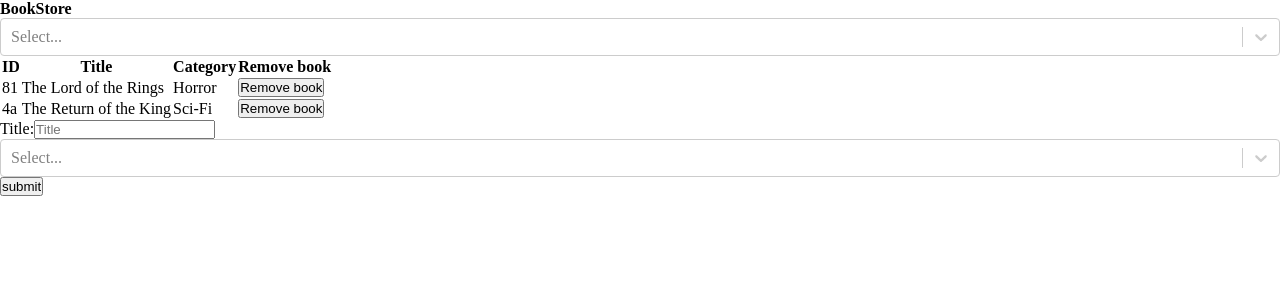
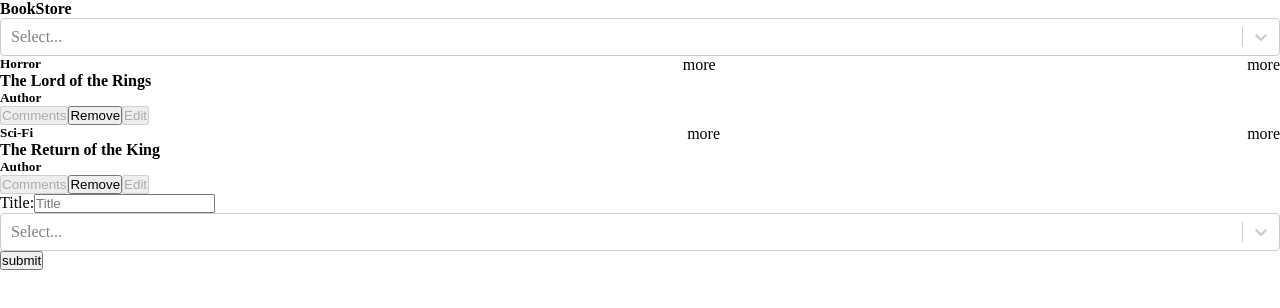
Before and after one commit to sergiocortessat/Redux_Bookstore, a React (Create React App) app: page / in a window 1280 px wide. Shown: the top 308 px of the page. Built offline with nearby package versions, Linux system fonts and the light colour scheme.

Commit message:
Add navbar and initial style

```diff
--- /dev/null
+++ b/src/CSS/BookList.scss
@@ -0,0 +1,10 @@
+.book-list {
+  display: flex;
+  flex-direction: column;
+}
+
+.book-item {
+  display: flex;
+  flex-direction: row;
+  justify-content: space-between;
+}
--- a/src/Components/Book.js
+++ b/src/Components/Book.js
@@ -2,12 +2,25 @@
 import PropTypes from 'prop-types';
 
 const Book = ({ book, handleRemoveBook }) => (
-  <tr>
-    <td>{book.id.substring(0, 2)}</td>
-    <td>{book.title}</td>
-    <td>{book.category}</td>
-    <td><button type="button" onClick={() => handleRemoveBook(book)}>Remove book </button></td>
-  </tr>
+  <div className="book-item">
+    {/* <>{book.id.substring(0, 2)}</> */}
+    <div>
+      <h5>{book.category}</h5>
+      <h4>{book.title}</h4>
+      <h5>Author</h5>
+      <div>
+        <button type="button" disabled="true">Comments</button>
+        <button type="button" onClick={() => handleRemoveBook(book)}>Remove</button>
+        <button type="button" disabled="true">Edit</button>
+      </div>
+    </div>
+    <div>
+      more
+    </div>
+    <div>
+      more
+    </div>
+  </div>
 );
 
 // Props
--- a/src/Containers/BooksList.js
+++ b/src/Containers/BooksList.js
@@ -24,20 +24,8 @@ const BooksList = () => {
   };
 
   return (
-    <div>
-      <table>
-        <thead>
-          <tr>
-            <th>ID</th>
-            <th>Title</th>
-            <th>Category</th>
-            <th>Remove book</th>
-          </tr>
-        </thead>
-        <tbody>
-          {getFilteredBooks()}
-        </tbody>
-      </table>
+    <div className="book-list">
+      {getFilteredBooks()}
     </div>
   );
 };
--- a/src/index.js
+++ b/src/index.js
@@ -1,6 +1,7 @@
 import React from 'react';
 import ReactDOM from 'react-dom';
 import './CSS/index.scss';
+import './CSS/BookList.scss';
 import { Provider } from 'react-redux';
 import { createStore } from 'redux';
 import App from './Components/App';
```
Also changed, not shown: src/CSS/NavBar.scss (added).
